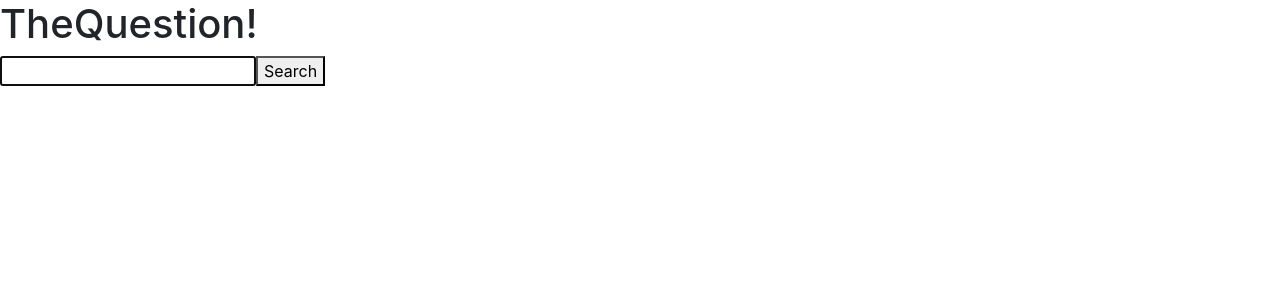
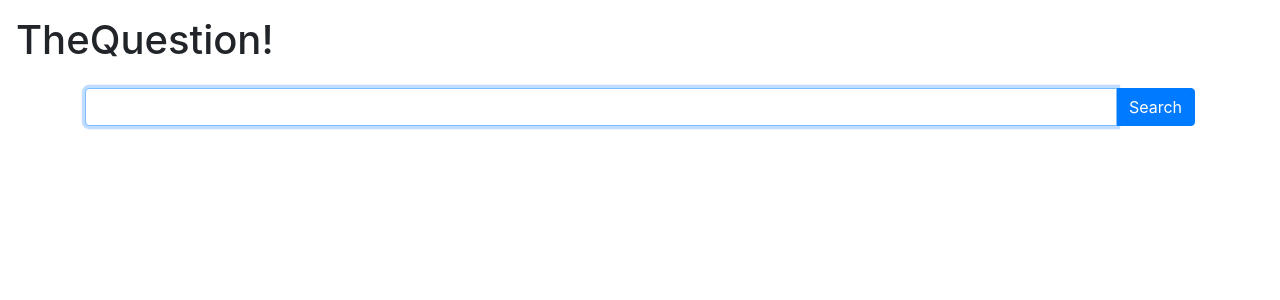
Before and after one commit to HedgeHogBy/testTheQuestion, an Angular app: page / in a window 1280 px wide. Shown: the top 300 px of the page. Built offline with nearby package versions, Linux system fonts and the light colour scheme.

Commit message:
add styles for input and results

```diff
--- a/src/app/app.component.html
+++ b/src/app/app.component.html
@@ -1,4 +1,4 @@
-<h1>
+<h1 class="app-title">
   {{ title }}!
 </h1>
 
--- a/src/app/app.component.scss
+++ b/src/app/app.component.scss
@@ -0,0 +1,3 @@
+.app-title {
+  padding: 1rem
+}
--- a/src/app/search/result-card/result-card.component.html
+++ b/src/app/search/result-card/result-card.component.html
@@ -1,4 +1,4 @@
-<div class="card" style="width: 18rem;">
+<div class="card">
   <img class="card-img-top" src="{{ question.cover.thumbnailUrl }}" alt="{{ question.slug }}">
   <div class="card-body">
     <h5 class="card-title">{{ question.title }}</h5>
--- a/src/app/search/search-input/search-input.component.html
+++ b/src/app/search/search-input/search-input.component.html
@@ -1,8 +1,20 @@
-<div>
-  <input
-    #searchQuery
-    (keyup.enter)="startSearch(searchQuery.value)"
-    autofocus
-  >
-  <button (click)="startSearch(searchQuery.value)">Search</button>
+<div class="row">
+  <div class="col-md">
+    <div class="input-group">
+      <input
+        class="form-control"
+        #searchQuery
+        (keyup.enter)="startSearch(searchQuery.value)"
+        autofocus
+      >
+      <div class="input-group-append">
+        <button
+          class="btn btn-primary"
+          (click)="startSearch(searchQuery.value)"
+        >
+          Search
+        </button>
+      </div>
+    </div>
+  </div>
 </div>
--- a/src/app/search/search-page/search-page.component.html
+++ b/src/app/search/search-page/search-page.component.html
@@ -1,4 +1,4 @@
-<div class="search-page ">
+<div class="search-page container">
   <app-search-input
     (searchInput)="search($event)"
   >
--- a/src/app/search/search-results/search-results.component.html
+++ b/src/app/search/search-results/search-results.component.html
@@ -1,7 +1,8 @@
-<div *ngIf="searchResults">
-  <app-result-card
-    *ngFor="let question of searchResults.items"
-    [question]="question"
-  >
-  </app-result-card>
+<div *ngIf="searchResults" class="row">
+    <app-result-card
+      class="col-sm"
+      *ngFor="let question of searchResults.items"
+      [question]="question"
+    >
+    </app-result-card>
 </div>
```
